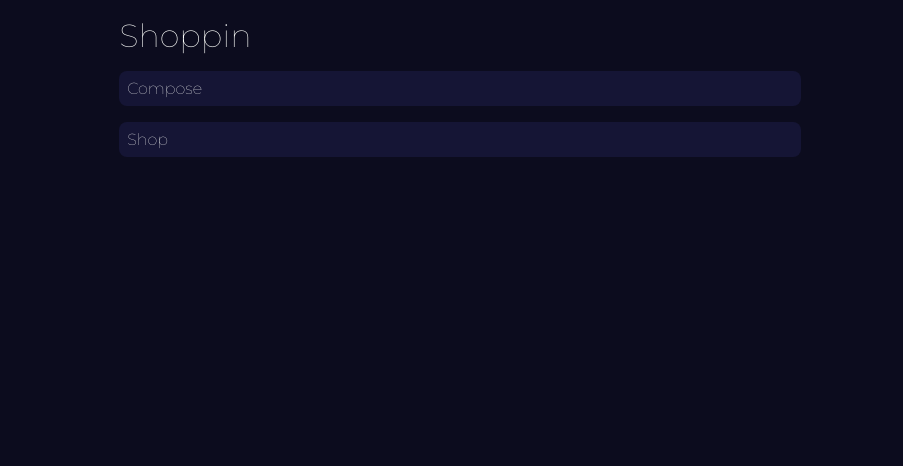
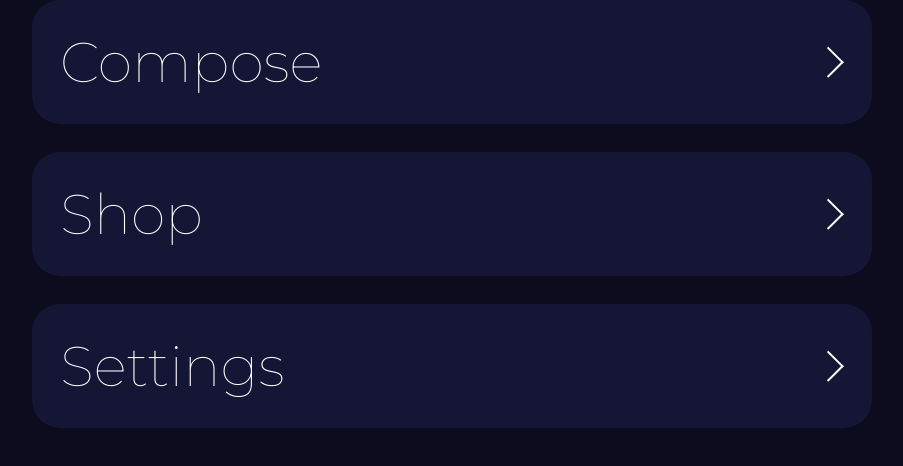
Before and after one commit to m-chmielewski/shoppin-frontend, a React (Create React App) app: page / in a window 1280 px wide. Shown: the top 466 px of the page, without its empty margins (188-1091 px from the left). Built offline with nearby package versions, Linux system fonts and the light colour scheme.

Commit message:
low vision mode added

```diff
--- a/public/index.html
+++ b/public/index.html
@@ -4,7 +4,7 @@
 <head>
   <meta charset="utf-8" />
   <link rel="icon" href="%PUBLIC_URL%/favicon.ico" />
-  <meta name="viewport" content="width=device-width, initial-scale=1" />
+  <meta name="viewport" content="width=device-width, initial-scale=1.0, maximum-scale=1.0, user-scalable=no" />
   <meta name="theme-color" content="#000000" />
   <meta name="description" content="Web site created using create-react-app" />
   <link rel="apple-touch-icon" href="%PUBLIC_URL%/logo192.png" />
--- a/src/App.js
+++ b/src/App.js
@@ -1,4 +1,4 @@
-import React from "react";
+import React, { useState } from "react";
 import { BrowserRouter as Router, Routes, Route } from "react-router-dom";
 
 import "./Shared.css";
@@ -6,16 +6,54 @@ import "./Shared.css";
 import Home from "./Pages/Home";
 import Compose from "./Pages/Compose";
 import Shop from "./Pages/Shop";
+import Settings from "./Pages/Settings";
 
 const App = () => {
+ const [lowVisionOn, setLowVision] = useState(true);
+
+ const handleLowVisionSwitch = () => {
+  const rootElement = document.getElementsByTagName("html")[0];
+  setLowVision(isOn => {
+   isOn
+    ? (rootElement.style.fontSize = "12pt")
+    : (rootElement.style.fontSize = "42pt");
+   return !isOn;
+  });
+ };
+
  return (
+  <>
+   {/* <nav>Menu</nav> */}
    <Router>
     <Routes>
-        <Route exact path="/" element={<Home />} />
-        <Route exact path="/compose/" element={<Compose />} />
-        <Route exact path="/shop/" element={<Shop />} />
+     <Route
+      exact
+      path="/"
+      element={<Home lowVisionOn={lowVisionOn} />}
+     />
+     <Route
+      exact
+      path="/compose/"
+      element={<Compose lowVisionOn={lowVisionOn} />}
+     />
+     <Route
+      exact
+      path="/shop/"
+      element={<Shop lowVisionOn={lowVisionOn} />}
+     />
+     <Route
+      exact
+      path="/settings/"
+      element={
+       <Settings
+        lowVisionOn={lowVisionOn}
+        lowVisionCallback={() => handleLowVisionSwitch()}
+       />
+      }
+     />
     </Routes>
    </Router>
+  </>
  );
 };
 
--- a/src/Pages/Compose.css
+++ b/src/Pages/Compose.css
@@ -1,19 +1,19 @@
 .compose {
  display: flex;
+ gap: 2rem;
+}
+
+.compose.low-vision {
+ flex-direction: column;
  gap: 1rem;
- flex-wrap: wrap;
- margin: 1rem 0;
- /* background-color: red; */
 }
 
 .compose > ul {
  display: flex;
  flex-direction: column;
+ gap: 0.5rem;
  flex: 1;
- gap: 0.6rem;
- border: 1px solid rgba(253, 255, 252, 0.3);
  border-radius: 0.5rem;
- padding: 0.5rem;
  list-style: none;
 }
 
@@ -46,40 +46,41 @@
  align-items: center;
  gap: 0.25rem;
  background-color: #151535;
- width: 100%;
  padding: 0.5rem;
  border-radius: 0.5rem;
 }
 
-.arrow {
- border: solid #fdfffc;
- border-width: 0 0.05rem 0.05rem 0;
- display: block;
- width: 0.4rem;
- height: 0.4rem;
- /* -webkit-transform: rotate(45deg); */
- transition: 0.3s ease;
+.compose > ul > li > ul > li.low-vision {
+ flex-direction: column;
+ justify-content: flex-start;
+ align-items: initial;
 }
 
-.arrow.down {
- transform: translateX(calc(-0.207106781185 * 0.4rem))
-  translateY(calc(-0.35355339 * 0.2rem)) rotate(45deg);
+@media (max-width: 400px) {
+ .compose {
+  width: auto;
+  margin: 2rem 1rem;
+  gap: 1rem;
+ }
 }
 
-.arrow.up {
- transform: translateX(calc(-0.207106781185 * 0.4rem))
-  translateY(calc(0.35355339 * 0.2rem)) rotate(-135deg);
+@media (min-width: 600px) {
+ .compose {
+  width: 40rem;
+  margin: 2rem auto;
+ }
 }
 
-.btn {
- padding: 0.25rem;
- border-radius: 0.25rem;
+@media (min-width: 1180px) {
+ .compose {
+  width: 45rem;
+  margin: 1rem auto;
+ }
+
+ .compose.low-vision {
+  flex-direction: row;
+  gap: 0.5rem;
+  width: auto;
+  padding: 0.5rem 0.25rem;
+ }
 }
-
-.btn.add {
- background-color: #3b6d37;
-}
-
-.btn.remove {
- background-color: #bb2901;
-}
--- a/src/Pages/Compose.js
+++ b/src/Pages/Compose.js
@@ -3,7 +3,9 @@ import Axios from "axios";
 
 import "./Compose.css";
 
-const Compose = () => {
+import Alert from "../Components/Alert";
+
+const Compose = ({ lowVisionOn }) => {
  const [state, setState] = useState();
 
  useEffect(() => {
@@ -51,12 +53,38 @@ const Compose = () => {
 
  if (!state) return <div>Loading...</div>;
 
+ if (state.alertToDisplay)
+  return (
+   <Alert
+    cancellationCallback={() =>
+     setState(current => {
+      return {
+       ...current,
+       alertToDisplay: !current.alertToDisplay,
+      };
+     })
+    }
+   />
+  );
+
  return (
-  <div className="compose">
+  <div className={`content-wrapper compose ${lowVisionOn ? "low-vision" : ""}`}>
    {/* <button>Expand/collapse all categpries</button> */}
    <ul>
     <h2>
-     Products <button>&#43;</button>
+     Products
+     <button
+      onClick={() =>
+       setState(current => {
+        return {
+         ...current,
+         alertToDisplay: !current.alertToDisplay,
+        };
+       })
+      }
+     >
+      +
+     </button>
     </h2>
     {Object.keys(state.leftColumn.products).map(category => {
      if (state.leftColumn.products[category].length === 0) return null;
@@ -96,8 +124,11 @@ const Compose = () => {
          }
         >
          {state.leftColumn.products[category].map((product, index) => (
-          <li key={product._id}>
-           {product.name}
+          <li
+           className={lowVisionOn ? "low-vision" : ""}
+           key={product._id}
+          >
+           <div>{product.name}</div>
            <button
             className="btn add"
             onClick={() => switchColumns(category, index, "rightColumn")}
@@ -153,7 +184,10 @@ const Compose = () => {
             }
            >
             {state.rightColumn.products[category].map((product, index) => (
-             <li key={product._id}>
+             <li
+              className={lowVisionOn ? "low-vision" : ""}
+              key={product._id}
+             >
               {product.name}
               <button
                className="btn remove"
--- a/src/Pages/Home.css
+++ b/src/Pages/Home.css
@@ -1,13 +1,14 @@
 .home {
  display: flex;
  flex-direction: column;
-  gap: 1rem;
-  margin: 1rem 20vw;
+ gap: 0.5rem;
  list-style: none;
 }
 
-.home > li > button {
-  width: 100%;
+.home button {
+ display: flex;
+ justify-content: space-between;
+ align-items: center;
  padding: 0.5rem;
  border-radius: 0.5rem;
  background-color: #151535;
--- a/src/Pages/Home.js
+++ b/src/Pages/Home.js
@@ -3,19 +3,24 @@ import { useNavigate } from "react-router-dom";
 
 import "./Home.css";
 
-const Home = () => {
+const Home = ({ lowVisionOn }) => {
  const navigateTo = useNavigate();
 
  return (
-  <ul className="home">
-   <h1>Shoppin</h1>
-   <li>
-    <button onClick={() => navigateTo("/compose/")}>Compose</button>
-   </li>
-   <li>
-    <button onClick={() => navigateTo("/shop/")}>Shop</button>
-   </li>
-  </ul>
+  <div className={`content-wrapper home ${lowVisionOn ? "low-vision" : ""}`}>
+   <button onClick={() => navigateTo("/compose/")}>
+    <span>Compose</span>
+    <div className="arrow right"></div>
+   </button>
+   <button onClick={() => navigateTo("/shop/")}>
+    <span>Shop</span>
+    <div className="arrow right"></div>
+   </button>
+   <button onClick={() => navigateTo("/settings/")}>
+    <span>Settings</span>
+    <div className="arrow right"></div>
+   </button>
+  </div>
  );
 };
 
--- a/src/Pages/Shop.css
+++ b/src/Pages/Shop.css
@@ -1,9 +1,3 @@
-.shop {
- display: flex;
- gap: 1rem;
- margin: 1rem 20vw;
-}
-
 .shop > ul {
  display: flex;
  flex-direction: column;
@@ -14,6 +8,7 @@
 
 .shop > ul > h2 {
  display: flex;
+ flex-wrap: wrap;
  justify-content: space-between;
 }
 
@@ -49,3 +44,9 @@
  padding: 0.5rem;
  border-radius: 0.5rem;
 }
+
+.shop > ul > li > ul > li.low-vision {
+ flex-direction: column;
+ justify-content: flex-start;
+ align-items: initial;
+}
--- a/src/Pages/Shop.js
+++ b/src/Pages/Shop.js
@@ -4,7 +4,7 @@ import Axios from "axios";
 
 import "./Shop.css";
 
-const Shop = () => {
+const Shop = ({ lowVisionOn }) => {
  const [state, setState] = useState();
 
  const navigateTo = useNavigate();
@@ -58,7 +58,7 @@ const Shop = () => {
 
  if (!state.rightColumn) {
   return (
-   <div className="shop">
+   <div className={`content-wrapper shop ${lowVisionOn ? "low-vision" : ""}`}>
     <ul>
      <h2>Shop</h2>
      <li>
@@ -75,9 +75,10 @@ const Shop = () => {
  }
 
  return (
-  <div className="shop">
+  <div className={`content-wrapper shop ${lowVisionOn ? "low-vision" : ""}`}>
+   {" "}
    <ul>
-    <h2>
+    {/* <h2>
      Shop
      <button
       className="btn done"
@@ -85,7 +86,7 @@ const Shop = () => {
      >
       Done
      </button>
-    </h2>
+    </h2> */}
     {Object.keys(state.rightColumn.products).map(category => {
      if (state.rightColumn.products[category].length === 0) return null;
      else
@@ -124,7 +125,10 @@ const Shop = () => {
          }
         >
          {state.rightColumn.products[category].map((product, index) => (
-          <li key={product._id}>
+          <li
+           className={`${lowVisionOn ? "low-vision" : ""}`}
+           key={product._id}
+          >
            <span
             style={{
              textDecorationLine: product.inCart ? "line-through" : "none",
--- a/src/Shared.css
+++ b/src/Shared.css
@@ -32,9 +32,8 @@ html {
  color: #fdfffcff;
  font-family: "Montserrat";
  font-weight: 100;
-  padding: 0 4vw;
  margin: 0;
-  font-size: 12pt;
+ font-size: 42pt;
  min-height: 100vh;
  position: relative;
 }
@@ -45,9 +44,38 @@ h3 {
  font-weight: 100;
 }
 
+.low-vision h2 {
+ font-size: 1.1rem;
+ font-weight: 200;
+}
+
+.low-vision h3 {
+ font-size: 1rem;
+}
+
 button {
  all: unset;
  cursor: pointer;
+}
+
+.btn {
+ padding: 0.25rem;
+ border-radius: 0.25rem;
+ text-align: center;
+}
+
+.btn.add,
+.btn.on {
+ background-color: #3b6d37;
+}
+
+.btn.remove,
+.btn.off {
+ background-color: #bb2901;
+}
+
+input {
+ all: unset;
 }
 
 /* Keyboard-only users accessibility */
@@ -76,12 +104,51 @@ a.card {
  cursor: pointer;
 }
 
-@media (max-width: 500px) {
-  html {
-    padding: 0 2vw;
+.arrow {
+ border: solid #fdfffc;
+ border-width: 0 0.05rem 0.05rem 0;
+ display: block;
+ width: 0.4rem;
+ height: 0.4rem;
+ /* -webkit-transform: rotate(45deg); */
+ transition: 0.3s ease;
 }
 
-  .page-content {
-    margin: 0 5vw;
+.arrow.down {
+ transform: translateX(calc(-0.207106781185 * 0.4rem))
+  translateY(calc(-0.35355339 * 0.2rem)) rotate(45deg);
+}
+
+.arrow.up {
+ transform: translateX(calc(-0.207106781185 * 0.4rem))
+  translateY(calc(0.35355339 * 0.2rem)) rotate(-135deg);
+}
+
+.arrow.right {
+ transform: translateX(calc(-0.207106781185 * 0.4rem)) rotate(-45deg);
+}
+
+@media (max-width: 1179px) {
+ .content-wrapper {
+  width: 20rem;
+  margin: 0 auto;
+ }
+
+ .content-wrapper.low-vision {
+  width: auto;
+  margin: 0;
+  padding: 0.5rem 0.25rem;
  }
 }
+
+@media (min-width: 1180px) {
+ .content-wrapper {
+  width: 25rem;
+  margin: 0 auto;
+ }
+
+ .content-wrapper.low-vision {
+  width: 15rem;
+  margin: 0 auto;
+ }
+}
```
Also changed, not shown: todo.txt. Lines whose indentation alone changed are shown as unchanged.
